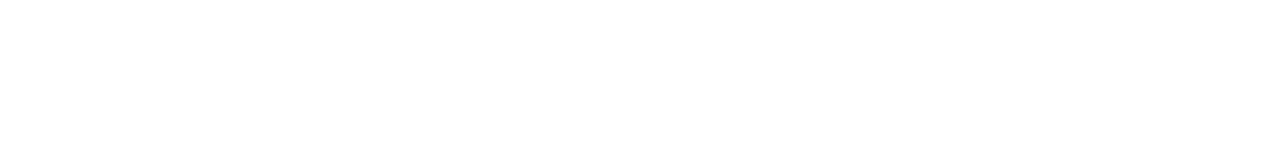
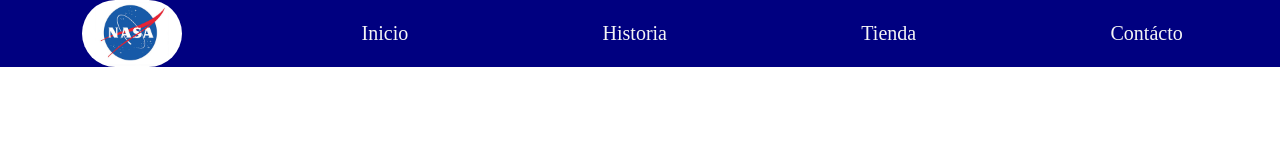
Before and after one commit to KatherineRuiz/Practica_Flex, a plain HTML site: page index.html in a window 1280 px wide. Drawn offline with Linux system fonts and the light colour scheme.

Commit message:
menu personalizado

```diff
--- a/css/style.css
+++ b/css/style.css
@@ -1 +1,34 @@
 /*Hoja de estilos*/
+
+*{
+    margin: 0;
+    padding: 0;
+}
+
+nav {
+    display: flex;/*Activar flexbox en el nav*/
+    justify-content: space-around; /*Alineación horizontal*/
+    align-items: center; /*Alineación vertical*/
+    background-color: navy; /*Color de fondo*/
+}
+
+nav img {
+    width: 100px; /*Cambiamos l ancho de la imagen*/
+    border-radius: 60px;
+}
+
+nav a {
+    font-size: 20px;
+    text-decoration: none;
+    color: whitesmoke;
+    font-weight: 500; /*Ancho del texto*/
+    padding: 15px; /*Espacio dentro del enlace*/
+    border-radius: 12px; /*REdonder al borde*/
+    transition: 0.6s; /*Tiempo para que vuelva a su estado original luego del hover*/
+}
+
+nav a:hover{
+    background-color: rgb(134, 199, 207); /*Color de fondo al pasar el mouse*/
+    scale: 1.1; /*Aumentar el tamaño del enlace al pasar el mouse*/
+    transition: 0.6; /*Tiempo de duración de la animación*/
+}
--- a/index.html
+++ b/index.html
@@ -9,6 +9,12 @@
     <link rel="shortcut icon" href="img/logo.jpg" type="image/x-icon">
 </head>
 <body>
-
+    <nav>
+        <img src="img/logo.jpg" alt="logo nasa">
+        <a href="#">Inicio</a>
+        <a href="#">Historia</a>
+        <a href="#">Tienda</a>
+        <a href="#">Contácto</a>
+    </nav>
 </body>
 </html>
```
